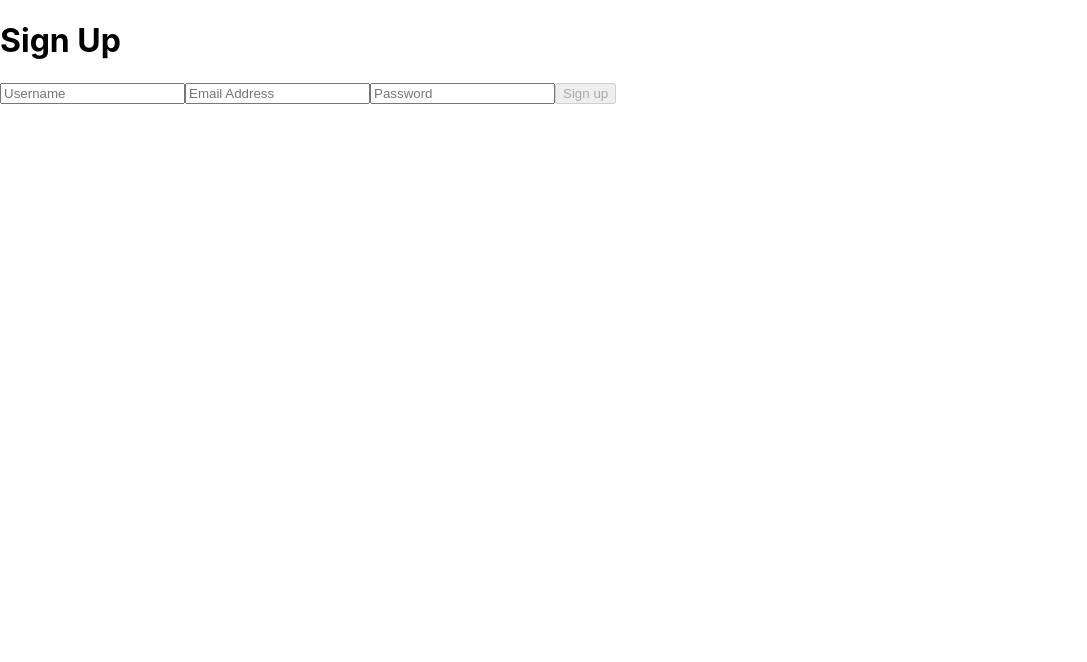
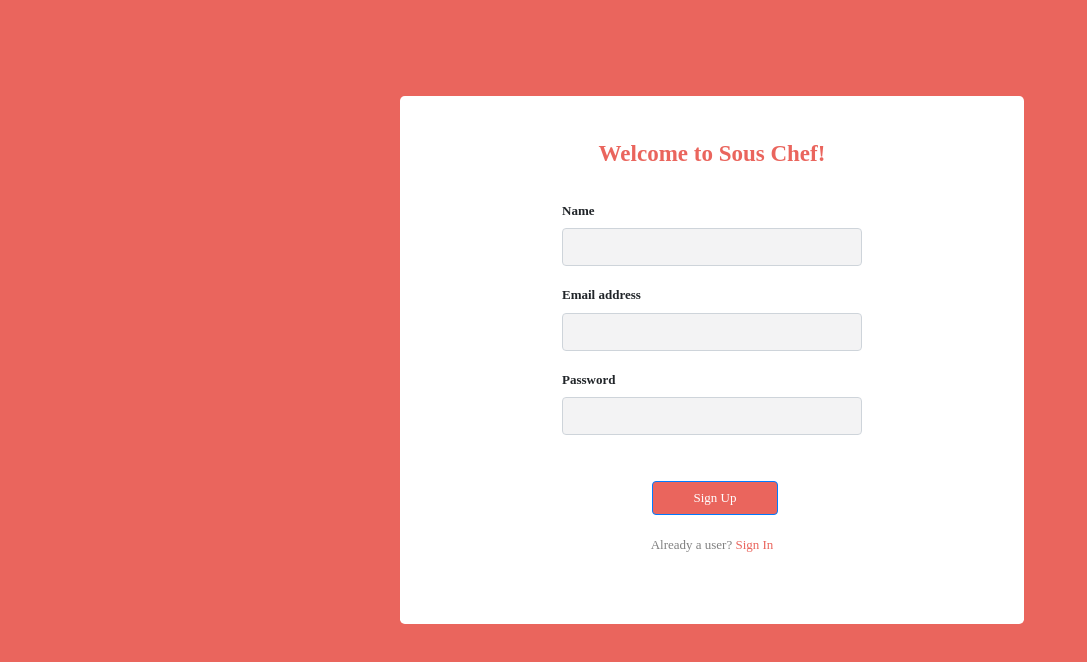
Before and after one commit to ethanga12/SousChef, a React (Create React App) app in the folder sous-chef/: page /signin in a window 1280 px wide. Shown: the top 662 px of the page, without its empty margins (0-1087 px from the left). Built offline with nearby package versions, Linux system fonts and the light colour scheme; no server answers.

Commit message:
Installed react-bootstrap and finished SignUp Page

```diff
--- a/package.json
+++ b/package.json
@@ -17,8 +17,10 @@
   },
   "homepage": "https://github.com/ethanga12/cookbooktbd#readme",
   "dependencies": {
+    "bootstrap": "^4.5.2",
     "firebase": "^7.22.0",
     "react": "^16.13.1",
+    "react-bootstrap": "^1.3.0",
     "react-redux": "^7.2.1",
     "redux": "^4.0.5"
   }
--- a/sous-chef/src/App.js
+++ b/sous-chef/src/App.js
@@ -10,7 +10,10 @@ import SignUpPage from './components/SignUp';
 function App() {
 
   return (
-    <SignUpPage/>
+    <Router>
+      <SignUpPage/>
+    </Router>
+
   //   <Router>
   //   <div>
   //     <Navigation />
--- a/sous-chef/src/components/SignUp.js
+++ b/sous-chef/src/components/SignUp.js
@@ -1,11 +1,14 @@
 import React, { Component } from 'react';
 import { Link, withRouter } from 'react-router-dom';
-
-import { withFirebase } from './Firebase';
+ import { withFirebase } from './Firebase';
+import Jumbotron from 'react-bootstrap/Jumbotron';
+import Button from 'react-bootstrap/Button';
+import Form from 'react-bootstrap/Form';
+import './../index.css';
+import * as ROUTES from './../constants/routes';
 
 const SignUpPage = () => (
   <div>
-    <h1>Sign Up</h1>
     <SignUpForm />
   </div>
 );
@@ -25,14 +28,17 @@ class SignUpFormBase extends Component {
   }
 
   onSubmit = event => {
-    const { email, password } = this.state;
-
+    console.log("SUBMITTING");
+    const { username, email, password, error} = this.state;
+    console.log(email);
+    console.log(password);
     this.props.firebase
       .doCreateUserWithEmailAndPassword(email, password)
       .then(() => {
         this.setState({ ...INITIAL_STATE });
       })
       .catch(error => {
+        console.log(error);
         this.setState({ error });
       });
 
@@ -40,45 +46,99 @@ class SignUpFormBase extends Component {
   };
 
   onChange = event => {
+    console.log(event.target.name);
+    console.log(event.target.value);
     this.setState({ [event.target.name]: event.target.value });
+    console.log(this.state.email);
   };
 
   render() {
     const { username, email, password, error } = this.state;
 
-    const isInvalid = password === '' || email === '' || username == '';
+    document.body.style = 'background: #EA655D'
+    return (
+    <Jumbotron style={jumbotronStyle}>
+          <h1 style={welcomeTextStyle}>Welcome to Sous Chef!</h1>
+          <Form style={formStyle} onSubmit={this.onSubmit}>
+            <Form.Group>
+                <Form.Label style={labelStyle}>Name</Form.Label>
+                <Form.Control name="username" onChange={this.onChange} style={inputStyle} type="username" />
+            </Form.Group>
 
-    return (
-      <form onSubmit={this.onSubmit}>
-        <input
-          name="username"
-          value={username}
-          onChange={this.onChange}
-          type="text"
-          placeholder="Username"
-        />
-        <input
-          name="email"
-          value={email}
-          onChange={this.onChange}
-          type="text"
-          placeholder="Email Address"
-        />
-        <input
-          name="password"
-          value={password}
-          onChange={this.onChange}
-          type="password"
-          placeholder="Password"
-        />
-        <button disabled={isInvalid} type="submit">
-          Sign up
-        </button>
+            <Form.Group controlId="formBasicEmail">
+              <Form.Label style={labelStyle}>Email address</Form.Label>
+              <Form.Control name="email" onChange={this.onChange} style={inputStyle} type="email" />
+            </Form.Group>
 
-        {error && <p>{error.message}</p>}
-      </form>
+            <Form.Group controlId="formBasicPassword">
+              <Form.Label style={labelStyle}>Password</Form.Label>
+              <Form.Control name="password" onChange={this.onChange} style={inputStyle} type="password" />
+            </Form.Group>
+            <Button style={submitStyle} type="submit">
+              Sign Up
+            </Button>
+          </Form>
+          <p style={signinStyle}>Already a user? <Link style={linkStyle} to={ROUTES.SIGNIN}>Sign In</Link></p>
+    </Jumbotron>
+
     );
   }
+}
+
+const jumbotronStyle = {
+  marginTop: 96,
+  marginLeft: 400,
+  width:624,
+  height:528,
+  backgroundColor: 'white'
+};
+
+const welcomeTextStyle = {
+  color: '#EA655D',
+  textAlign: 'center',
+  fontFamily: 'Poppins',
+  marginTop: -20,
+  fontWeight: 'bold',
+  fontSize: 23
+};
+
+const formStyle = {
+  width: 300,
+  // textAlign: 'center',
+  fontFamily: 'Poppins',
+  marginTop: 30,
+  marginLeft: 130
+};
+
+const submitStyle = {
+  backgroundColor: '#EA655D',
+  outline: 'none !important',
+  fontFamily: 'Poppins',
+  marginLeft: 90,
+  width: 126,
+  marginTop: 30,
+  fontSize: 13
+};
+
+const inputStyle = {
+  backgroundColor: '#F3F3F4'
+};
+
+const signinStyle = {
+  textAlign: 'center',
+  fontSize: 13,
+  marginTop: 20,
+  fontFamily: 'Poppins',
+  color: 'gray'
+};
+
+const labelStyle = {
+  fontSize: 13,
+  fontWeight: 'bold'
+};
+
+const linkStyle = {
+  color: '#EA655D'
 }
 
 const SignUpForm = withFirebase(SignUpFormBase);
--- a/sous-chef/src/constants/routes.js
+++ b/sous-chef/src/constants/routes.js
@@ -1 +1,2 @@
 export const SIGNUP = '/signup';
+export const SIGNIN = '/signin';
--- a/sous-chef/src/index.css
+++ b/sous-chef/src/index.css
@@ -11,3 +11,5 @@ code {
   font-family: source-code-pro, Menlo, Monaco, Consolas, 'Courier New',
     monospace;
 }
+
+@import url('https://fonts.googleapis.com/css?family=Poppins');
--- a/sous-chef/src/index.js
+++ b/sous-chef/src/index.js
@@ -4,6 +4,7 @@ import './index.css';
 import App from './App';
 import * as serviceWorker from './serviceWorker';
 import Firebase, {FirebaseContext} from './components/Firebase';
+import 'bootstrap/dist/css/bootstrap.min.css';
 
 ReactDOM.render(
   <React.StrictMode>
```
Also changed, not shown: sous-chef/src/components/SignIn.js (added, +117 -0 lines), 1 other file (tests, documents, lock files or other folders).
